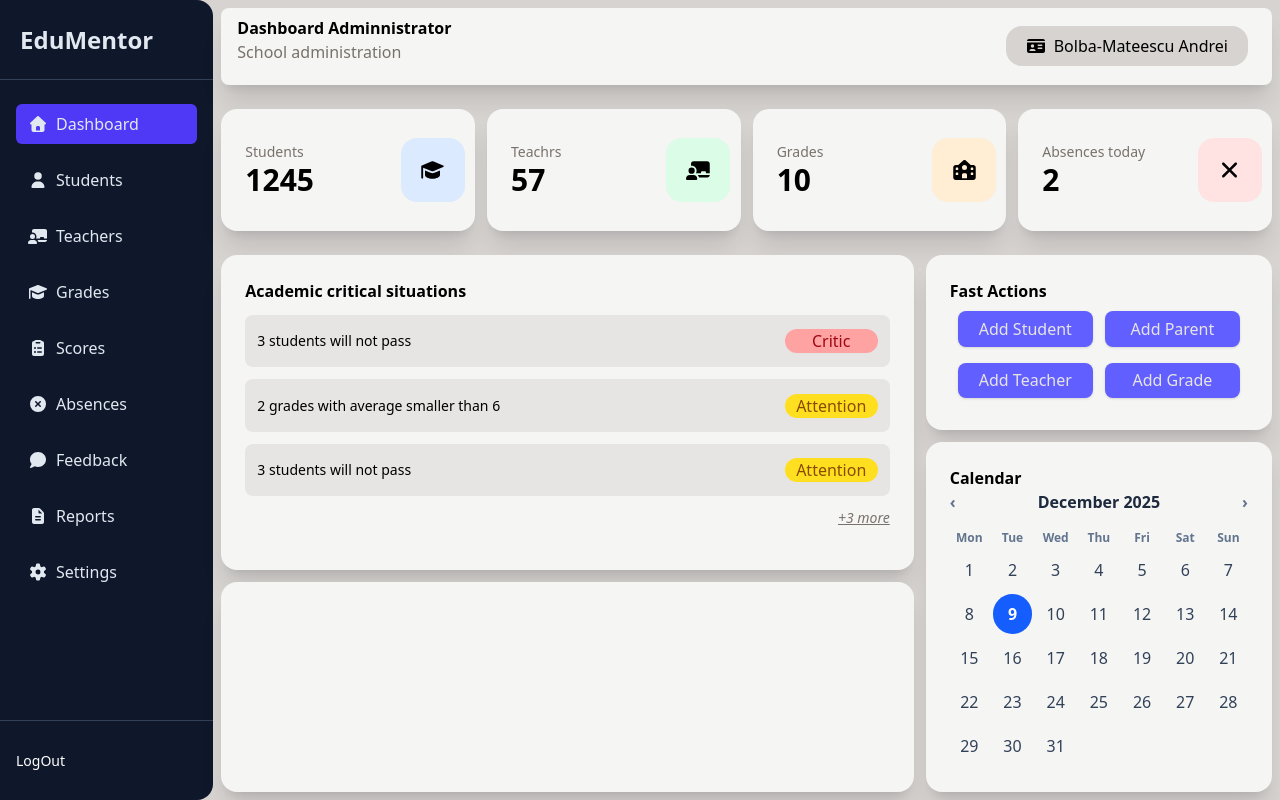
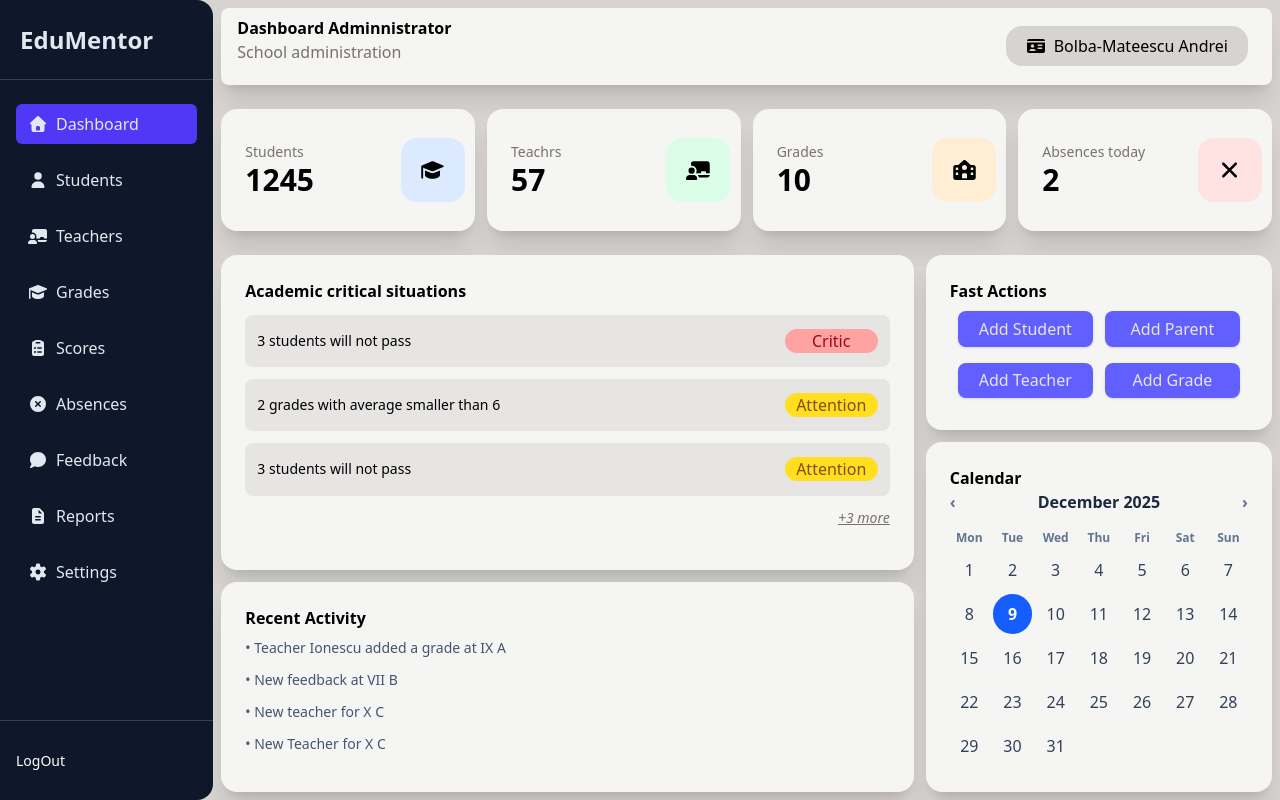
Before and after one commit to BobiMediaNetwork/EduMentor.WEB, a React (Vite) app: page /app in a window 1280 px wide. Built offline with nearby package versions, Linux system fonts and the light colour scheme.

Commit message:
EDU-16 - add: final component

```diff
--- a/src/components/dashboard/main/Main.jsx
+++ b/src/components/dashboard/main/Main.jsx
@@ -4,6 +4,7 @@ import {StatisticsCard} from "./cards/StatisticsCard.jsx";
 import {AcademicSituation} from "./cards/AcademicSituation.jsx";
 import {FastAction} from "./cards/FastActions.jsx";
 import {DashboardCalendar} from "./cards/DashboardCalendar.jsx";
+import {RecentActivity} from "./cards/RecentActivity.jsx";
 
 export function Main() {
     return (
@@ -18,8 +19,7 @@ export function Main() {
             <div className="h-7/10 w-full flex gap-3">
                 <div className="w-2/3 h-full flex flex-col gap-3">
                     <AcademicSituation/>
-                    <div className="w-full h-2/5 bg-stone-100 shadow-xl rounded-2xl">
-                    </div>
+                    <RecentActivity/>
                 </div>
                 <div className="w-1/3 h-full flex flex-col gap-3">
                     <FastAction/>
--- /dev/null
+++ b/src/components/dashboard/main/cards/RecentActivity.jsx
@@ -0,0 +1,23 @@
+import {DashboardMainDetails} from "../../../common/DashboardMainDetails.jsx";
+
+export function RecentActivity(){
+    const items = [
+        "Teacher Ionescu added a grade at IX A",
+        "New feedback at VII B",
+        "New teacher for X C",
+        "New Teacher for X C",
+    ];
+    return (
+        <DashboardMainDetails
+            className="w-full h-2/5 bg-stone-100 shadow-xl rounded-2xl flex flex-col gap-2"
+            title="Recent Activity">
+            <div className="h-full w-full">
+                <ul className="space-y-3 text-sm text-slate-600">
+                    {items.map((item, i) => (
+                        <li key={i}>• {item}</li>
+                    ))}
+                </ul>
+            </div>
+        </DashboardMainDetails>
+    );
+}
```
